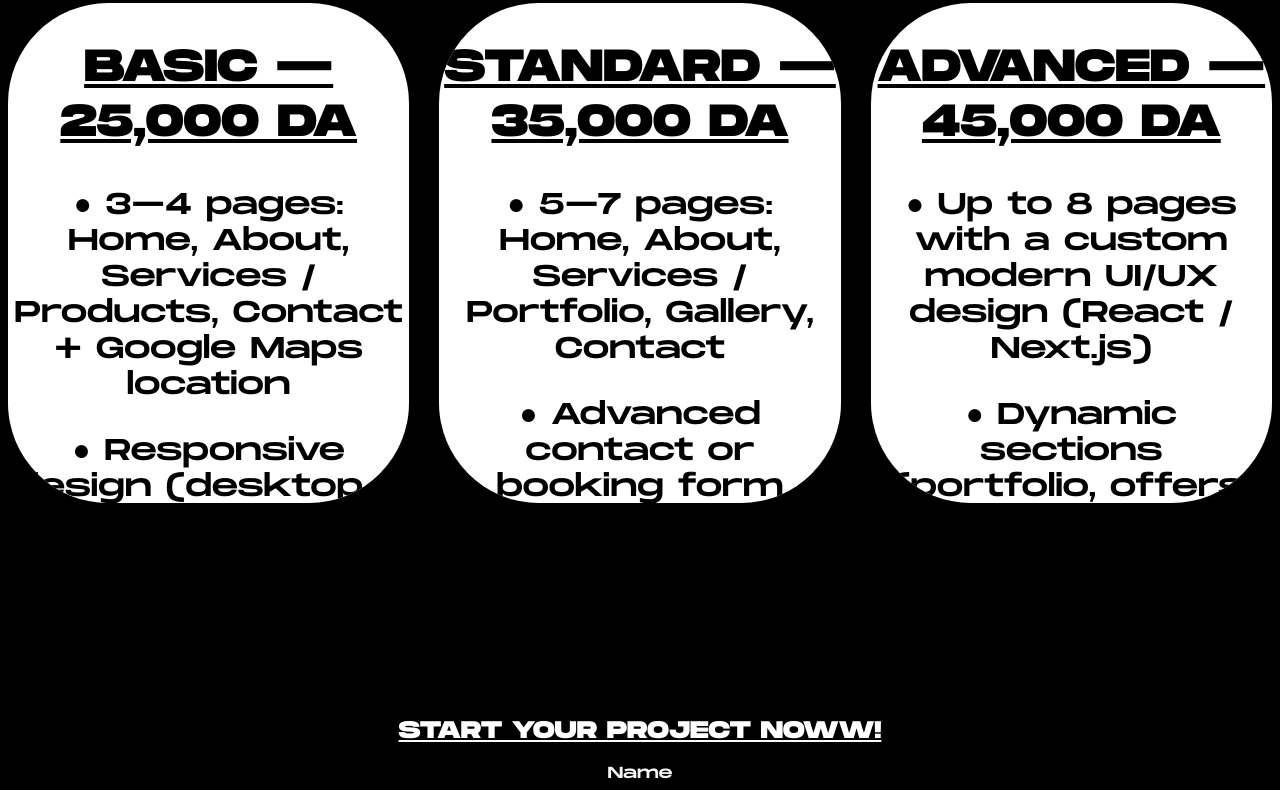
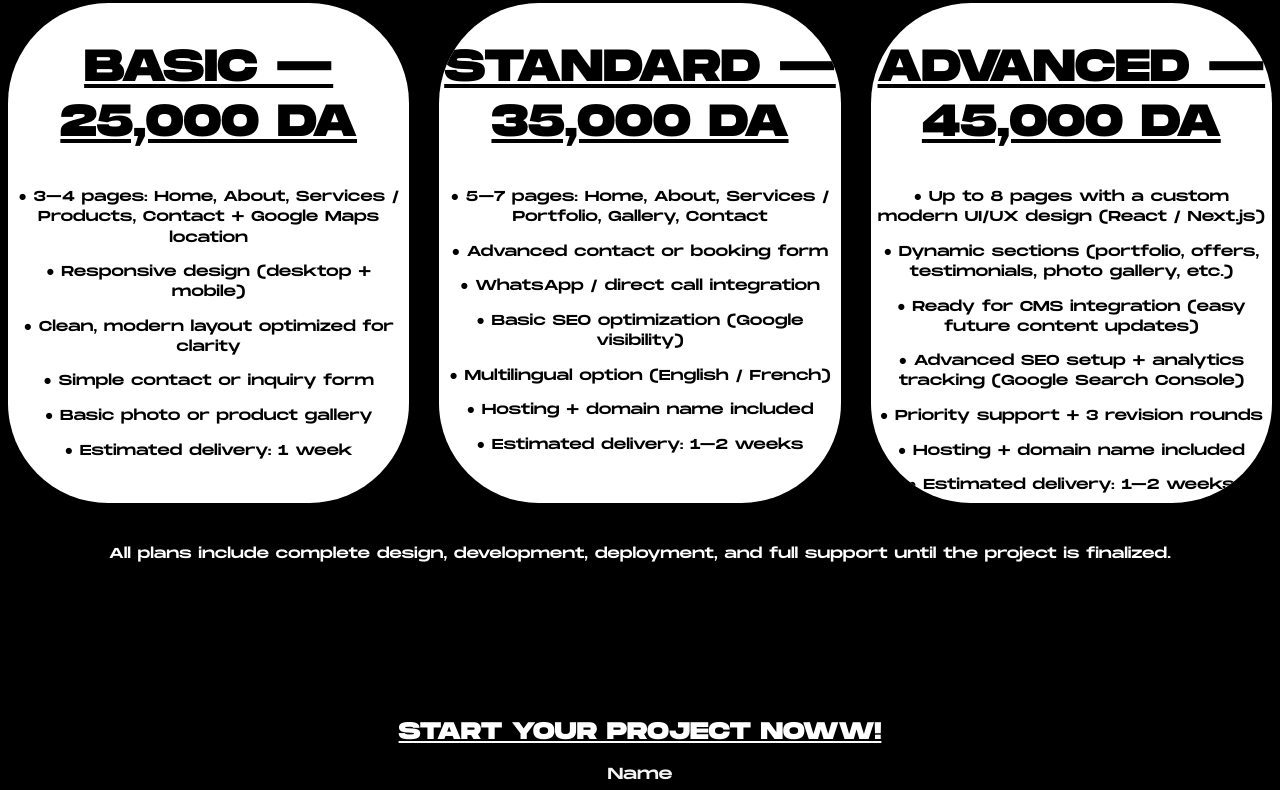
Before and after one commit to mounibcodes/mounibcodes, a plain HTML site: page index.html in a window 1280 px wide. Shown: the part 2048-2838 px from the top of the page. Drawn offline with Linux system fonts and the light colour scheme.

Commit message:
Update index.html

```diff
--- a/index.html
+++ b/index.html
@@ -82,48 +82,51 @@
 
 
 
-      <section id="section3" class="pricingGrid reveal">
+<section id="section3" class="pricingGrid reveal">
     <h1 class="h11">PRICING:</h1>
     <div class="gridPrincing">
 
         <div>
             <h1>BASIC — 25,000 DA</h1>
-            <p>● 3–4 pages: Home, About, Services / Products, Contact + Google Maps location</p>
-            <p>● Responsive design (desktop + mobile)</p>
-            <p>● Clean, modern layout optimized for clarity</p>
-            <p>● Simple contact or inquiry form</p>
-            <p>● Basic photo or product gallery</p>
-            <p>● Estimated delivery: 1 week</p>
+            <p style="font-size: 0.9rem; line-height: 1.4;">● 3–4 pages: Home, About, Services / Products, Contact + Google Maps location</p>
+            <p style="font-size: 0.9rem; line-height: 1.4;">● Responsive design (desktop + mobile)</p>
+            <p style="font-size: 0.9rem; line-height: 1.4;">● Clean, modern layout optimized for clarity</p>
+            <p style="font-size: 0.9rem; line-height: 1.4;">● Simple contact or inquiry form</p>
+            <p style="font-size: 0.9rem; line-height: 1.4;">● Basic photo or product gallery</p>
+            <p style="font-size: 0.9rem; line-height: 1.4;">● Estimated delivery: 1 week</p>
         </div>
 
         <div>
             <h1>STANDARD — 35,000 DA</h1>
-            <p>● 5–7 pages: Home, About, Services / Portfolio, Gallery, Contact</p>
-            <p>● Advanced contact or booking form</p>
-            <p>● WhatsApp / direct call integration</p>
-            <p>● Basic SEO optimization (Google visibility)</p>
-            <p>● Multilingual option (English / French)</p>
-            <p>● Hosting + domain name included</p>
-            <p>● Estimated delivery: 1–2 weeks</p>
+            <p style="font-size: 0.9rem; line-height: 1.4;">● 5–7 pages: Home, About, Services / Portfolio, Gallery, Contact</p>
+            <p style="font-size: 0.9rem; line-height: 1.4;">● Advanced contact or booking form</p>
+            <p style="font-size: 0.9rem; line-height: 1.4;">● WhatsApp / direct call integration</p>
+            <p style="font-size: 0.9rem; line-height: 1.4;">● Basic SEO optimization (Google visibility)</p>
+            <p style="font-size: 0.9rem; line-height: 1.4;">● Multilingual option (English / French)</p>
+            <p style="font-size: 0.9rem; line-height: 1.4;">● Hosting + domain name included</p>
+            <p style="font-size: 0.9rem; line-height: 1.4;">● Estimated delivery: 1–2 weeks</p>
         </div>
 
         <div>
             <h1>ADVANCED — 45,000 DA</h1>
-            <p>● Up to 8 pages with a custom modern UI/UX design (React / Next.js)</p>
-            <p>● Dynamic sections (portfolio, offers, testimonials, photo gallery, etc.)</p>
-            <p>● Ready for CMS integration (easy future content updates)</p>
-            <p>● Advanced SEO setup + analytics tracking (Google Search Console)</p>
-            <p>● Priority support + 3 revision rounds</p>
-            <p>● Hosting + domain name included</p>
-            <p>● Estimated delivery: 1–2 weeks</p>
+            <p style="font-size: 0.9rem; line-height: 1.4;">● Up to 8 pages with a custom modern UI/UX design (React / Next.js)</p>
+            <p style="font-size: 0.9rem; line-height: 1.4;">● Dynamic sections (portfolio, offers, testimonials, photo gallery, etc.)</p>
+            <p style="font-size: 0.9rem; line-height: 1.4;">● Ready for CMS integration (easy future content updates)</p>
+            <p style="font-size: 0.9rem; line-height: 1.4;">● Advanced SEO setup + analytics tracking (Google Search Console)</p>
+            <p style="font-size: 0.9rem; line-height: 1.4;">● Priority support + 3 revision rounds</p>
+            <p style="font-size: 0.9rem; line-height: 1.4;">● Hosting + domain name included</p>
+            <p style="font-size: 0.9rem; line-height: 1.4;">● Estimated delivery: 1–2 weeks</p>
         </div>
 
     </div>
 
-    <div style="margin-top: 40px; text-align: center;">
-        <p>All plans include complete design, development, deployment, and full support until the project is finalized.</p>
+    <div style="margin-top: 40px; text-align: center; color: white;">
+        <p style="font-size: 0.9rem; line-height: 1.5;">
+            All plans include complete design, development, deployment, and full support until the project is finalized.
+        </p>
     </div>
 </section>
+
 
 
 
```
